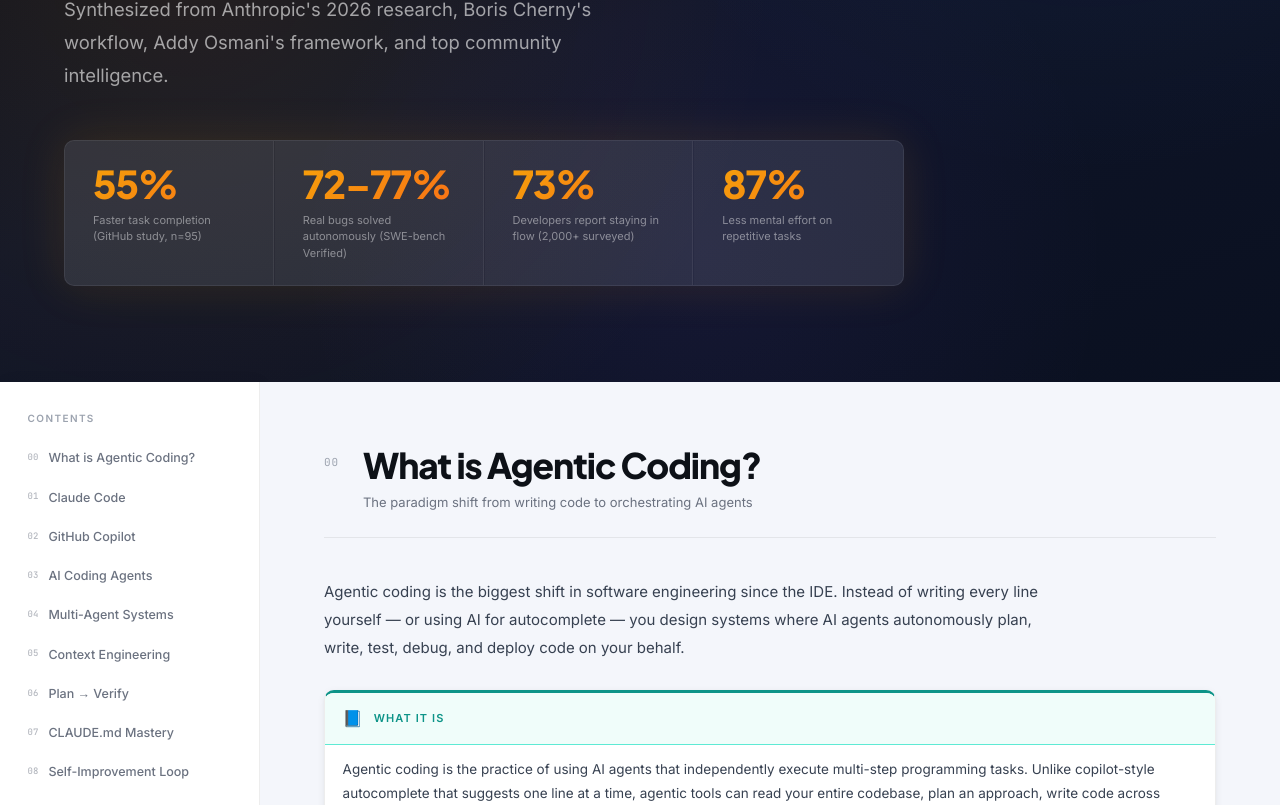
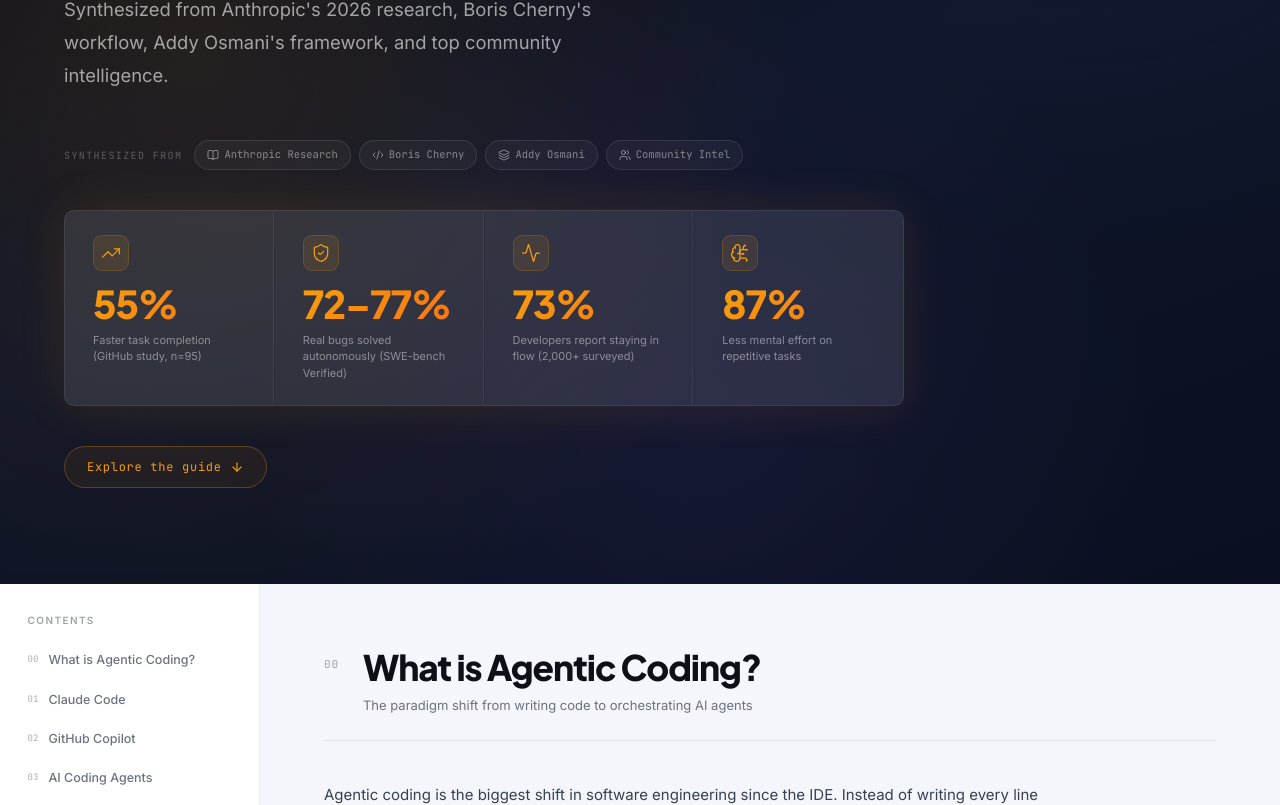
Before and after one commit to Aryansin1234/100X-Agentic-AI, a React (Vite) app: page / in a window 1280 px wide. Shown: the part 535-1340 px from the top of the page. Built offline with nearby package versions, Linux system fonts and the light colour scheme.

Commit message:
feat: redesign hero — lucide icons on stat cards, source pills, explore CTA

```diff
--- a/package.json
+++ b/package.json
@@ -9,6 +9,7 @@
     "preview": "vite preview"
   },
   "dependencies": {
+    "lucide-react": "^1.14.0",
     "react": "^18.3.1",
     "react-dom": "^18.3.1"
   },
--- a/src/App.css
+++ b/src/App.css
@@ -228,12 +228,6 @@
   overflow: hidden;
   box-shadow: 0 0 48px rgba(245,158,11,0.12);
 }
-.stat-item {
-  padding: 1.5rem 1.75rem;
-  background: rgba(255,255,255,0.03);
-  border-right: 1px solid rgba(255,255,255,0.07);
-  transition: background var(--transition);
-}
 .stat-item:last-child { border-right: none; }
 .stat-item:hover { background: rgba(255,255,255,0.07); }
 .stat-n {
@@ -256,6 +250,95 @@
   display: block;
   line-height: 1.5;
   font-weight: 400;
+}
+.stat-icon {
+  width: 36px;
+  height: 36px;
+  display: flex;
+  align-items: center;
+  justify-content: center;
+  background: rgba(245,158,11,0.1);
+  border: 1px solid rgba(245,158,11,0.18);
+  border-radius: 9px;
+  color: var(--gold-mid);
+  margin-bottom: 14px;
+  transition: all var(--transition);
+}
+.stat-item:hover .stat-icon {
+  background: rgba(245,158,11,0.18);
+  border-color: rgba(245,158,11,0.35);
+  box-shadow: 0 0 12px rgba(245,158,11,0.2);
+}
+.stat-item {
+  padding: 1.5rem 1.75rem;
+  background: rgba(255,255,255,0.03);
+  border-right: 1px solid rgba(255,255,255,0.07);
+  transition: background var(--transition);
+  display: flex;
+  flex-direction: column;
+}
+
+/* ── HERO SOURCES ── */
+.hero-sources {
+  display: flex;
+  align-items: center;
+  gap: 8px;
+  flex-wrap: wrap;
+  margin-bottom: 2.5rem;
+}
+.hero-sources-label {
+  font-family: var(--mono);
+  font-size: 10px;
+  letter-spacing: 0.14em;
+  text-transform: uppercase;
+  color: rgba(255,255,255,0.28);
+  margin-right: 4px;
+  flex-shrink: 0;
+}
+.hero-source-pill {
+  display: inline-flex;
+  align-items: center;
+  gap: 5px;
+  padding: 5px 12px;
+  border: 1px solid rgba(255,255,255,0.1);
+  border-radius: 100px;
+  font-family: var(--mono);
+  font-size: 10.5px;
+  color: rgba(255,255,255,0.45);
+  background: rgba(255,255,255,0.04);
+  transition: all var(--transition);
+  cursor: default;
+  white-space: nowrap;
+}
+.hero-source-pill:hover {
+  border-color: rgba(245,158,11,0.3);
+  color: rgba(255,255,255,0.8);
+  background: rgba(245,158,11,0.07);
+}
+
+/* ── HERO CTA ── */
+.hero-cta {
+  display: inline-flex;
+  align-items: center;
+  gap: 8px;
+  margin-top: 2.5rem;
+  padding: 10px 22px;
+  border: 1px solid rgba(245,158,11,0.28);
+  border-radius: 100px;
+  font-family: var(--mono);
+  font-size: 12px;
+  letter-spacing: 0.06em;
+  color: var(--gold-mid);
+  text-decoration: none;
+  background: rgba(245,158,11,0.06);
+  transition: all var(--transition);
+}
+.hero-cta:hover {
+  background: rgba(245,158,11,0.13);
+  border-color: rgba(245,158,11,0.5);
+  color: var(--gold);
+  transform: translateY(-2px);
+  box-shadow: 0 6px 20px rgba(245,158,11,0.15);
 }
 
 /* ── LAYOUT ── */
--- a/src/App.jsx
+++ b/src/App.jsx
@@ -1,5 +1,6 @@
 import { useState, useEffect, useCallback } from 'react'
 import { META, HERO_STATS, NAV_ITEMS, SECTIONS } from './data.js'
+import { TrendingUp, ShieldCheck, Activity, BrainCircuit, BookOpen, Code2, Layers, Users, ArrowDown } from 'lucide-react'
 
 // ─────────────────────────────────────────────
 //  SMALL ATOMS
@@ -530,20 +531,39 @@
 //  HERO
 // ─────────────────────────────────────────────
 
+const STAT_ICON_MAP = { TrendingUp, ShieldCheck, Activity, BrainCircuit }
+
 function Hero() {
   return (
     <section className="hero">
       <div className="hero-eyebrow">{META.eyebrow}</div>
       <h1>100X Agentic<br /><em>Engineering</em></h1>
       <p className="hero-sub">{META.heroSub}</p>
+
+      <div className="hero-sources">
+        <span className="hero-sources-label">Synthesized from</span>
+        <div className="hero-source-pill"><BookOpen size={12} strokeWidth={2} />Anthropic Research</div>
+        <div className="hero-source-pill"><Code2 size={12} strokeWidth={2} />Boris Cherny</div>
+        <div className="hero-source-pill"><Layers size={12} strokeWidth={2} />Addy Osmani</div>
+        <div className="hero-source-pill"><Users size={12} strokeWidth={2} />Community Intel</div>
+      </div>
+
       <div className="stats-row">
-        {HERO_STATS.map((s, i) => (
-          <div key={i} className="stat-item">
-            <span className="stat-n">{s.n}</span>
-            <span className="stat-l">{s.label}</span>
-          </div>
-        ))}
+        {HERO_STATS.map((s, i) => {
+          const Icon = STAT_ICON_MAP[s.icon]
+          return (
+            <div key={i} className="stat-item">
+              {Icon && <div className="stat-icon"><Icon size={20} strokeWidth={1.5} /></div>}
+              <span className="stat-n">{s.n}</span>
+              <span className="stat-l">{s.label}</span>
+            </div>
+          )
+        })}
       </div>
+
+      <a className="hero-cta" href="#agentic-coding">
+        Explore the guide <ArrowDown size={14} strokeWidth={2} />
+      </a>
     </section>
   )
 }
--- a/src/data.js
+++ b/src/data.js
@@ -17,10 +17,10 @@
 }
 
 export const HERO_STATS = [
-  { n: `55%`, label: `Faster task completion (GitHub study, n=95)` },
-  { n: `72–77%`, label: `Real bugs solved autonomously (SWE-bench Verified)` },
-  { n: `73%`, label: `Developers report staying in flow (2,000+ surveyed)` },
-  { n: `87%`, label: `Less mental effort on repetitive tasks` },
+  { icon: `TrendingUp`,  n: `55%`,    label: `Faster task completion (GitHub study, n=95)` },
+  { icon: `ShieldCheck`, n: `72–77%`, label: `Real bugs solved autonomously (SWE-bench Verified)` },
+  { icon: `Activity`,    n: `73%`,    label: `Developers report staying in flow (2,000+ surveyed)` },
+  { icon: `BrainCircuit`,n: `87%`,    label: `Less mental effort on repetitive tasks` },
 ]
 
 export const NAV_ITEMS = [
```
Also changed, not shown: 1 other file (tests, documents, lock files or other folders).
